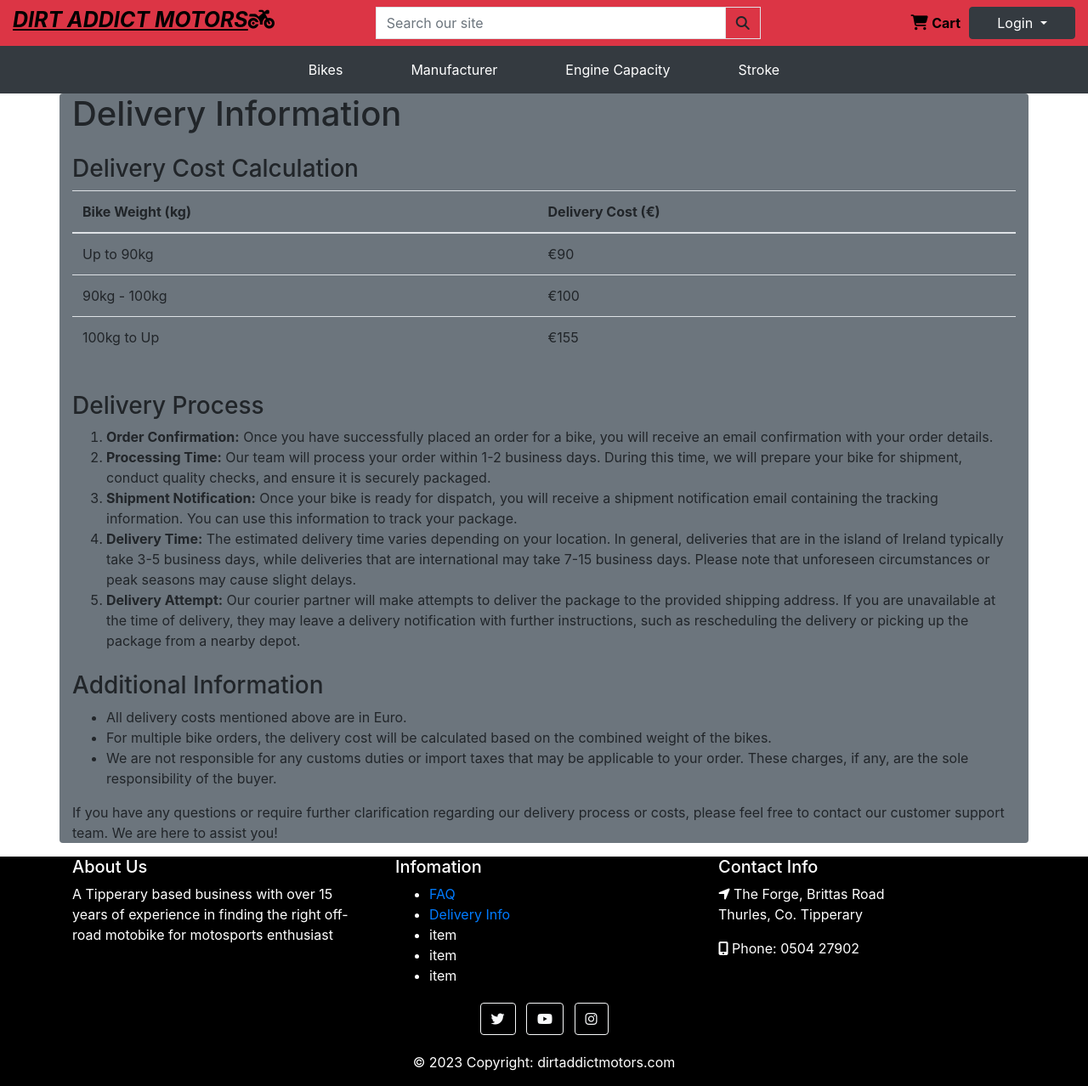
After one commit to IzzyLeech/dirtaddictmotors, a Django app: page /delivery/ in a window 1280 px wide. The commit adds this page. Shown: the whole page at 85% size. Run offline with Django 3.2, Linux system fonts and the light colour scheme; data that the repository does not hold is empty; some libraries are stand-ins or nearby versions.

Commit message:
added delivery-info.html

```diff
--- /dev/null
+++ b/home/templates/home/delivery-info.html
@@ -0,0 +1,73 @@
+{% extends "base.html" %}
+{% load static %}
+
+{% block content %}
+
+<div class="container bg-secondary rounded">
+    <h1>Delivery Information</h1>
+
+    <h3 class="mt-4">Delivery Cost Calculation</h3>
+
+    <div class="table-responsive">
+        <table class="table">
+            <thead>
+                <tr>
+                    <th>Bike Weight (kg)</th>
+                    <th>Delivery Cost (€)</th>
+                </tr>
+            </thead>
+            <tbody>
+                <tr>
+                    <td>Up to 90kg</td>
+                    <td>€90</td>
+                </tr>
+                <tr>
+                    <td>90kg - 100kg</td>
+                    <td>€100</td>
+                </tr>
+                <tr>
+                    <td>100kg to Up </td>
+                    <td>€155</td>
+                </tr>
+            </tbody>
+        </table>
+    </div>
+
+    <h3 class="mt-4">Delivery Process</h3>
+
+    <ol>
+        <li><strong>Order Confirmation:</strong> Once you have successfully placed an order for a bike, you will receive
+            an email confirmation with your order details.</li>
+        <li><strong>Processing Time:</strong> Our team will process your order within 1-2 business days. During this
+            time, we will prepare your bike for shipment, conduct quality checks, and ensure it is securely packaged.
+        </li>
+        <li><strong>Shipment Notification:</strong> Once your bike is ready for dispatch, you will receive a shipment
+            notification email containing the tracking information. You can use this information to track your package.
+        </li>
+        <li><strong>Delivery Time:</strong> The estimated delivery time varies depending on your location. In general,
+            deliveries that are in the island of Ireland typically take 3-5 business days, while deliveries that are international
+            may take 7-15 business days. Please note that unforeseen circumstances or peak seasons may cause slight
+            delays.</li>
+        <li><strong>Delivery Attempt:</strong> Our courier partner will make attempts to deliver the package to the
+            provided shipping address. If you are unavailable at the time of delivery, they may leave a delivery
+            notification
+            with further instructions, such as rescheduling the delivery or picking up the package from a nearby depot.
+        </li>
+    </ol>
+
+    <h3 class="mt-4">Additional Information</h3>
+
+    <ul>
+        <li>All delivery costs mentioned above are in Euro.</li>
+        <li>For multiple bike orders, the delivery cost will be calculated based on the combined weight of the bikes.
+        </li>
+        <li>We are not responsible for any customs duties or import taxes that may be applicable to your order. These
+            charges, if any, are the sole responsibility of the buyer.</li>
+    </ul>
+
+    <p>If you have any questions or require further clarification regarding our delivery process or costs, please feel
+        free to contact our customer support team. We are here to assist you!</p>
+
+</div>
+
+{% endblock %}
--- a/home/urls.py
+++ b/home/urls.py
@@ -4,5 +4,6 @@ from . import views
 urlpatterns = [
     path('', views.index, name='home'),
     path('faq/', views.faq_view, name='faq'),
+    path('delivery/', views.delivery_info, name='delivery'),
     path('get-random-bikes/', views.get_random_bikes, name='get_random_bikes')
 ]
--- a/home/views.py
+++ b/home/views.py
@@ -27,6 +27,10 @@ def faq_view(request):
     return render(request, 'home/faq.html')
 
 
+def delivery_info(request):
+    return render(request, 'home/delivery-info.html')
+
+
 def get_random_bikes(request):
     random_bikes = Bikes.objects.all()
     random_bikes_data = list(random_bikes.values())
--- a/templates/base.html
+++ b/templates/base.html
@@ -97,7 +97,7 @@
                 <h5>Infomation</h5>
                 <ul>
                     <li><a href="{% url 'faq' %}">FAQ</a></li>
-                    <li>item</li>
+                    <li><a href="{% url 'delivery' %}">Delivery Info</a></li>
                     <li>item</li>
                     <li>item</li>
                     <li>item</li>
```
